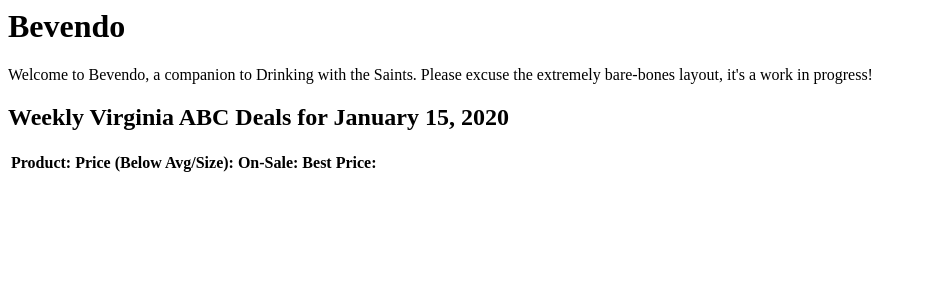
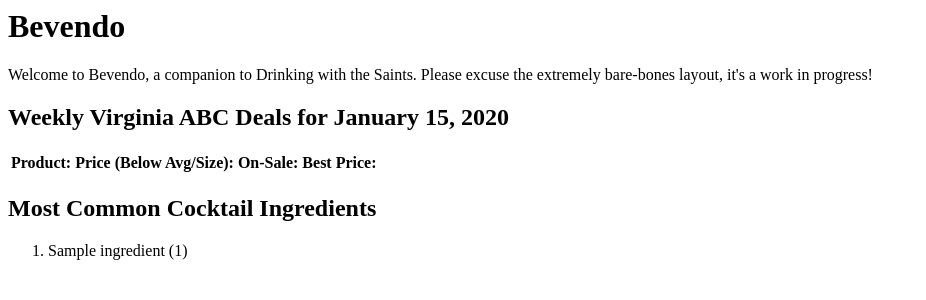
Before and after one commit to bboru21/bevendo_project, a Django app: page / in a window 1280 px wide. Shown: the top 300 px of the page, without its empty margins (0-926 px from the left). Run offline with Django 3.2, Linux system fonts and the light colour scheme; tables that the repository leaves empty hold one stand-in row (values such as "Sample post"); lists and menus that the app fills with data are empty.

Commit message:
adds most common cocktail ingredients

```diff
--- a/client/templates/client/index.html
+++ b/client/templates/client/index.html
@@ -41,5 +41,12 @@
                 {% endfor %}
             </tbody>
         </table>
+
+        <h2>Most Common Cocktail Ingredients</h2>
+        <ol>
+            {% for ingredient in cocktail_ingredients %}
+            <li>{{ingredient.ingredient__name}} ({{ingredient.ingredient_count}})</li>
+            {% endfor %}
+        </ol>
     </body>
 </html>
--- a/client/views.py
+++ b/client/views.py
@@ -1,15 +1,25 @@
 from django.shortcuts import render
 from django.http import HttpResponse
+from django.db.models import Count
 
+from api.models import CocktailIngredient
 from api.utils import get_email_deals
 from ext_data.models import get_latest_price_pull_date
+
 
 def index(request):
 
     latest_pull_date = get_latest_price_pull_date()
     deals = get_email_deals(latest_pull_date)
 
+    cocktail_ingredients = CocktailIngredient.objects \
+        .filter(ingredient__is_controlled=True) \
+        .values('ingredient__name') \
+        .annotate(ingredient_count=Count('ingredient')) \
+        .order_by('-ingredient_count')
+
     context = {
+        'cocktail_ingredients': cocktail_ingredients,
         'deals': deals,
         'latest_pull_date': latest_pull_date.strftime('%B %d, %Y'),
     }
```
